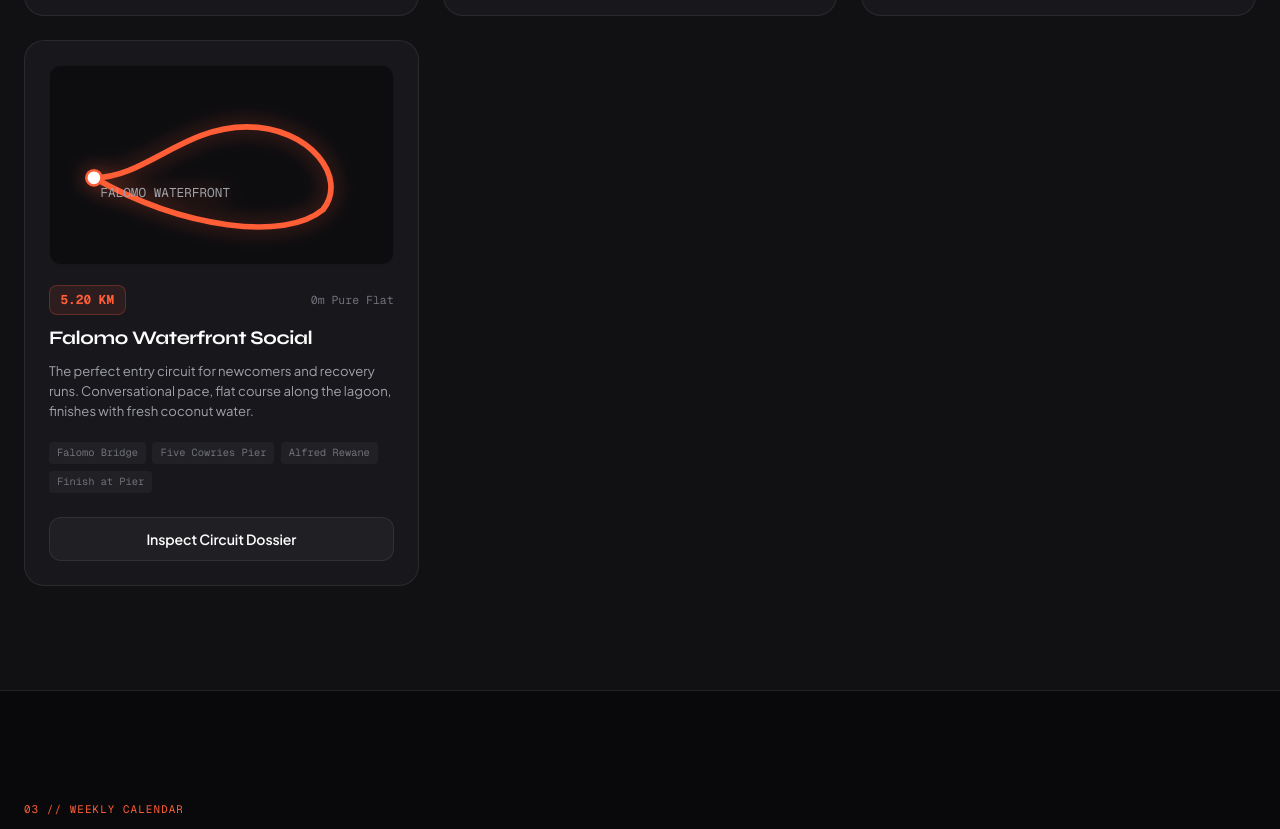
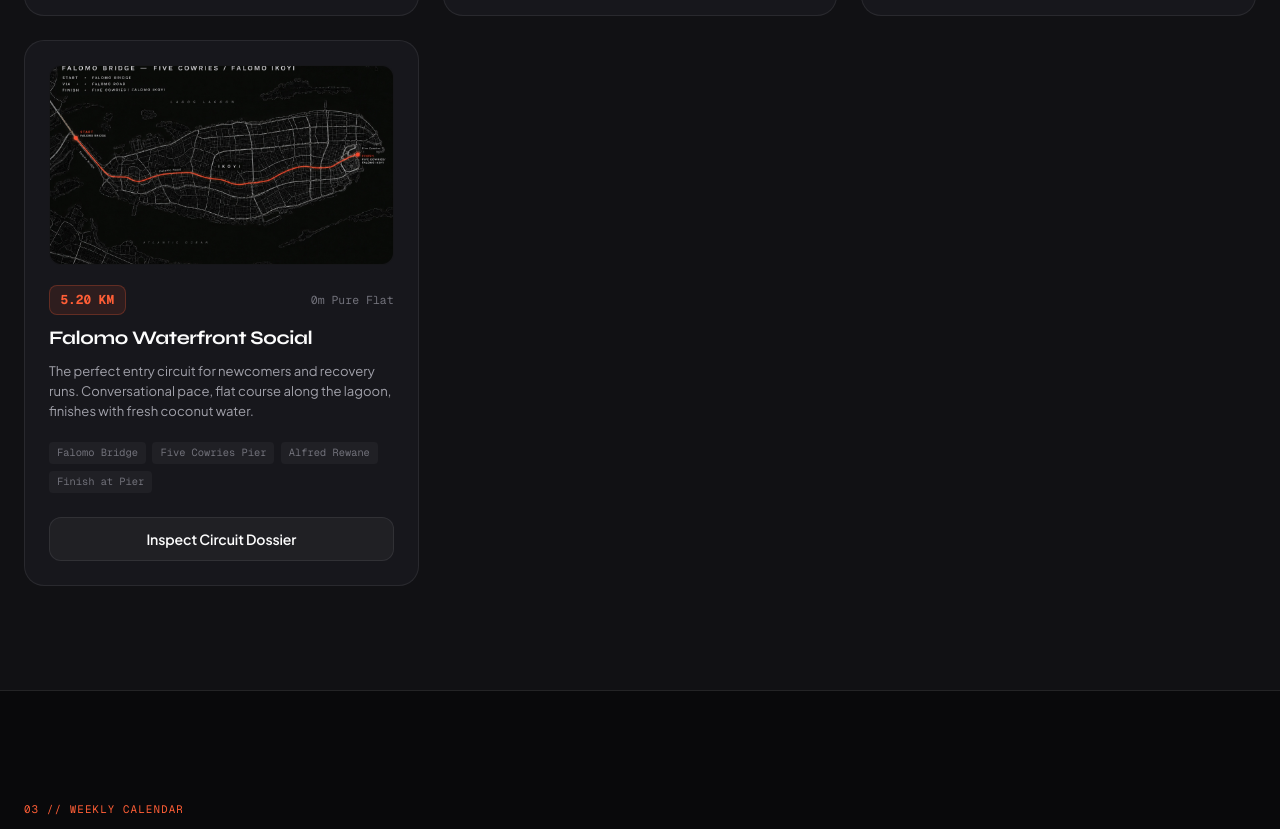
Before and after one commit to Idahosa1/the-runners-lagos, a plain HTML site: page index.html in a window 1280 px wide. Shown: the part 2715-3544 px from the top of the page. Drawn offline with nearby package versions, Linux system fonts and the light colour scheme.

Commit message:
Update Falomo Waterfront Social circuit with official route map graphic

```diff
--- a/index.html
+++ b/index.html
@@ -425,12 +425,7 @@
           <div class="route-card" data-route-key="falomo">
             <div>
               <div class="route-map-canvas">
-                <svg class="route-map-svg" viewBox="0 0 240 140" fill="none">
-                  <path d="M 20,80 C 60,80 90,40 140,40 C 190,40 220,80 200,105 C 170,130 90,120 20,80 Z"
-                        stroke="#ff5e36" stroke-width="4.5" stroke-linecap="round" stroke-linejoin="round"/>
-                  <circle cx="20" cy="80" r="6" fill="#ffffff" stroke="#ff5e36" stroke-width="2"/>
-                  <text x="25" y="95" fill="#a1a1aa" font-family="'Geist Mono', monospace" font-size="10">FALOMO WATERFRONT</text>
-                </svg>
+                <img src="assets/falomo-route.jpg" alt="Falomo Waterfront Social route map" class="route-map-img" loading="lazy">
               </div>
 
               <div class="route-card-meta">
```
Also changed, not shown: assets/falomo-route.jpg (added).
